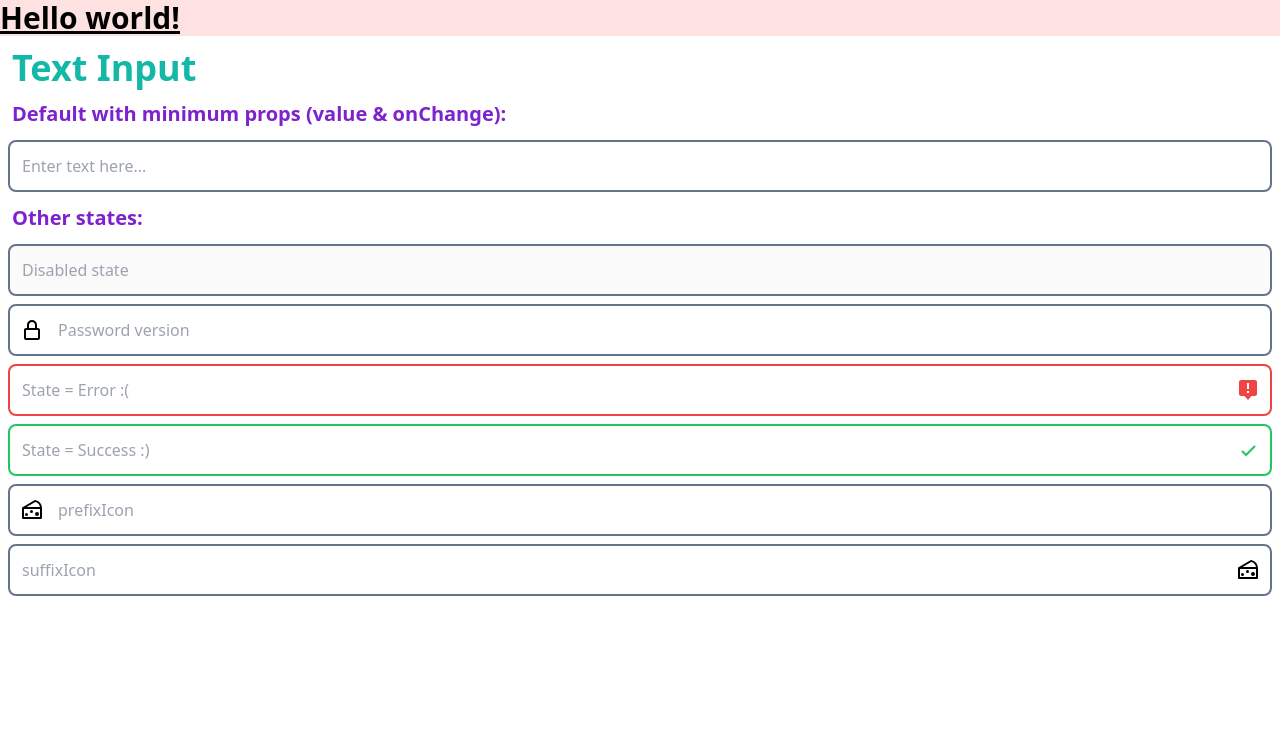
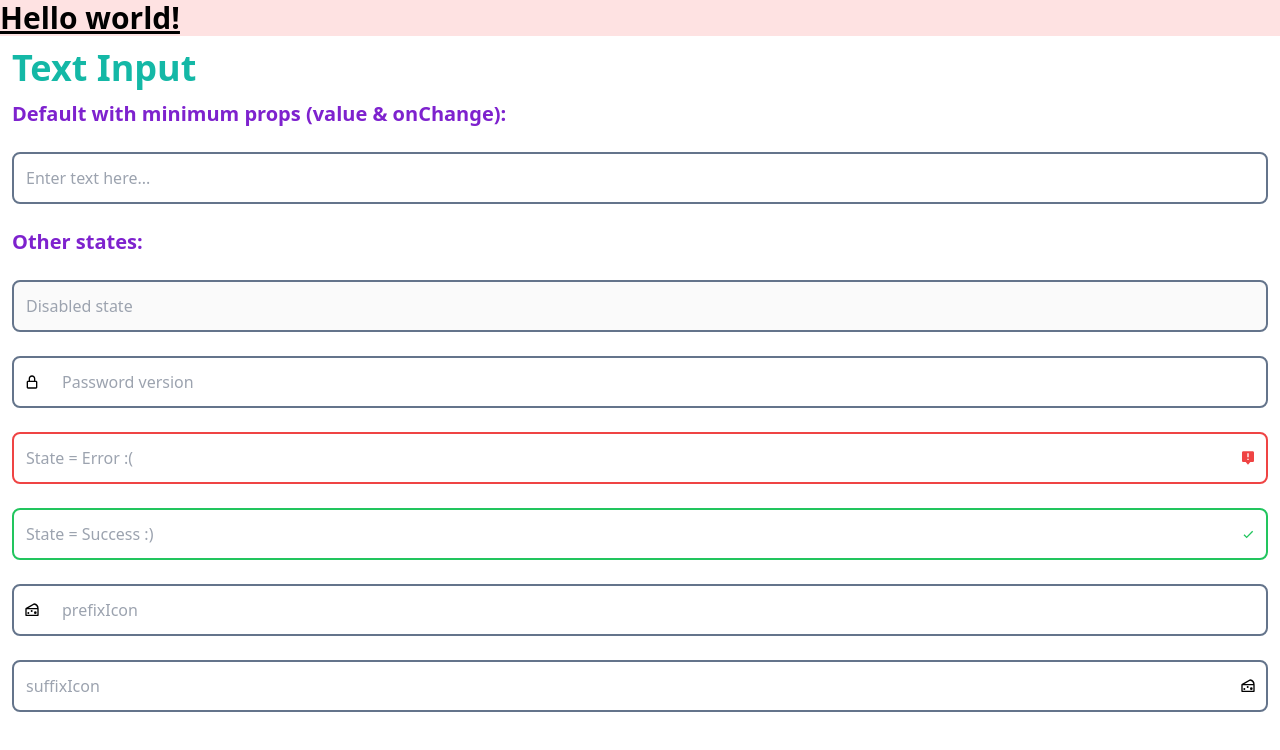
Before and after one commit to fractal-bootcamp/component-library-blders, a React (Vite) app: page / in a window 1280 px wide. Shown: the top 750 px of the page. Built offline with nearby package versions, Linux system fonts and the light colour scheme.

Commit message:
TextIcon subcomponent split out

```diff
--- /dev/null
+++ b/src/components/TextIcon.tsx
@@ -0,0 +1,57 @@
+import { IconType } from "react-icons";
+import {
+    BiLockAlt,
+    BiAt,
+    BiCheese,
+    BiCreditCard,
+    BiDollar,
+    BiEuro,
+    BiLogoReddit,
+    BiSolidMessageAltError,
+    BiCheck,
+    BiRocket,
+    BiSmile,
+    BiGame,
+} from "react-icons/bi";
+
+
+export const icons = {
+    lock: BiLockAlt,
+    at: BiAt,
+    cheese: BiCheese,
+    card: BiCreditCard,
+    dollar: BiDollar,
+    euro: BiEuro,
+    reddit: BiLogoReddit,
+    error: BiSolidMessageAltError,
+    check: BiCheck,
+    rocket: BiRocket,
+    smiley: BiSmile,
+    game: BiGame,
+}
+
+const iconColors = {
+    red: "#ef4444",
+    green: "#22c55e",
+    black: "#000000"
+}
+
+type TextIconProps = {
+    type: keyof typeof icons;
+    color?: keyof typeof iconColors;
+    size?: number;
+}
+
+export const TextIcon = ({ type, color = "black", size = 6 }: TextIconProps) => {
+
+    const IconObject = icons[type]
+
+    const iconColor = iconColors[color]
+
+    // DANGER - dynamically constructed tailwind has a habit of failing
+    const iconStyle = `h-${size} w-${size} mx-3 flex items-center`
+
+    return (
+        <IconObject color={iconColor} className={iconStyle} />
+    );
+}
--- a/src/components/TextInput.tsx
+++ b/src/components/TextInput.tsx
@@ -1,37 +1,5 @@
-import { IconType } from "react-icons";
-import {
-    BiLockAlt,
-    BiAt,
-    BiCheese,
-    BiCreditCard,
-    BiDollar,
-    BiEuro,
-    BiLogoReddit,
-    BiSolidMessageAltError,
-    BiCheck,
-} from "react-icons/bi";
+import { TextIcon, icons } from "./TextIcon";
 
-type IconOption = "lock" | "at" | "cheese" | "card" | "dollar" | "euro" | "reddit" | "error" | "check";
-
-
-const iconLookup = (name: string | undefined): IconType | null => {
-
-    if (!name) return null
-
-    const icons: { [key in IconOption]: IconType } = {
-        lock: BiLockAlt,
-        at: BiAt,
-        cheese: BiCheese,
-        card: BiCreditCard,
-        dollar: BiDollar,
-        euro: BiEuro,
-        reddit: BiLogoReddit,
-        error: BiSolidMessageAltError,
-        check: BiCheck,
-    };
-
-    return icons[name as IconOption] || null;
-}
 
 type TextInputProps = {
     value: string;
@@ -39,36 +7,28 @@ type TextInputProps = {
     placeholderText?: string;
     isPassword?: boolean;
     isDisabled?: boolean;
-    prefixIcon?: IconOption;
-    suffixIcon?: IconOption;
+    prefixIcon?: keyof typeof icons;
+    suffixIcon?: keyof typeof icons;
     validationState?: "error" | "success" | null;
     autoIcons?: boolean;
 }
 
 /**
- * Features and Props:
+ * TextInput Component
  *
- * - Supports validation states such as error and success.
- * - Allows toggling of hidden password option.
- * - Ability to set the input field as disabled.
- * - Option to include prefix and suffix icons.
- * - Supports popover info icon.
- * - Placeholder text can be customized.
- * - Provides value and onChange handler for input control.
+ * Still to add in Animations:
  *
- * Default Animations:
+ * - Focus: border color change, shadow effect.
+ * - Error: shake animation.
  *
- * - Focus animation includes border color change and slight shadow effect.
- * - Shake animation triggered on validation error.
- *
- * @param {string} value - The current value of the input field.
- * @param {Function} onChange - The function to handle changes in the input field.
- * @param {string} placeholderText - The text to display as a placeholder in the input field.
- * @param {boolean} isPassword - Indicates if the input field should be of type password.
- * @param {boolean} isDisabled - Indicates if the input field should be disabled.
- * @param {string} prefixIcon - The icon to display as a prefix in the input field.
- * @param {string} suffixIcon - The icon to display as a suffix in the input field.
- * @param {"error" | "success" | null } validationState - The validation state of the input field.
+ * @param {string} value - Current input value.
+ * @param {Function} onChange - Handles input changes.
+ * @param {string} placeholderText - Placeholder text.
+ * @param {boolean} isPassword - Password input type.
+ * @param {boolean} isDisabled - Disabled input field.
+ * @param {string} prefixIcon - Prefix icon.
+ * @param {string} suffixIcon - Suffix icon.
+ * @param {"error" | "success" | null } validationState - Validation state.
  *
  * @returns {JSX.Element}
  */
@@ -84,76 +44,74 @@ export const TextInput = ({
     autoIcons = true
 }: TextInputProps) => {
 
+    // Use placeholder text if provided, otherwise use something appropriate
+    const placeholderTextFinal = placeholderText
+        ? placeholderText
+        : isPassword
+            ? "Enter password..."
+            : "Enter text here...";
 
+    // Use prefix icon on the Left if provided, or else another icon if appropriate
+    const LeftIcon = prefixIcon ? (
+        <TextIcon type={prefixIcon} />
+    ) : (autoIcons && isPassword ? (
+        <TextIcon type="lock" />
+    ) : null
+    );
 
-    // Let's show some default icons if autoIcons is true
-    if (autoIcons && !prefixIcon && isPassword) {
-        prefixIcon = "lock"
-    }
-    if (autoIcons && !suffixIcon && validationState === "success") {
-        suffixIcon = "check"
-    }
-    if (autoIcons && !suffixIcon && validationState === "error") {
-        suffixIcon = "error"
-    }
+    // Use suffix icon on the Right if provided, or else another icon if appropriate
+    const RightIcon = suffixIcon ? (
+        <TextIcon type={suffixIcon} />
+    ) : (autoIcons && validationState === "success" ? (
+        <TextIcon type="check" color="green" />
+    ) : (autoIcons && validationState === "error" ? (
+        <TextIcon type="error" color="red" />
+    ) : null));
 
-    const PrefixIconObject: IconType | null = iconLookup(prefixIcon)
-
-    const SuffixIconObject: IconType | null = iconLookup(suffixIcon)
-
-
+    // Border is green for success, red for problems
+    const borderColor = validationState === "success"
+        ? "border-green-500"
+        : validationState === "error"
+            ? "border-red-500"
+            : "border-slate-500";
 
     const containerStyle = `
         relative
         flex
         flex-col
         flex-grow
-        rounded-lg
-        m-2
+
+
 
     `;
-
-    // Padding notes:
-    // w-6 + m-3 + m-3 = *-12 (48px) on the icon
-    // this must equal the pl-12 or pr-12 padding used in inputPadding box when icon appears
-    //
-    // Transform notes:
-    // top-1/2 puts top edge at 50% of containing element's height
-    // transform -translate-y-1/2 ...translates element vertically by -50% of its own height
-    const iconStyle = "h-6 w-6 mx-3 top-1/2 transform -translate-y-1/2";
 
     const inputPadding = `
         rounded-lg
         p-3
-        ${prefixIcon ? "pl-12" : ""}
-        ${suffixIcon ? "pr-12" : ""}
+        m-3
+        flex-grow
+        ${LeftIcon ? "pl-12" : ""}
+        ${RightIcon ? "pr-12" : ""}
         border border-2
-        ${validationState === "success" ? "border-green-500" : ""}
-        ${validationState === "error" ? "border-red-500" : ""}
-        ${!validationState ? "border-slate-500" : ""}
-
-
+        ${borderColor}
     `;
 
-    if (!placeholderText) {
-        placeholderText = isPassword ? "Enter password..." : "Enter text here...";
-    }
-
-    const iconColor = validationState === "error" ? "#ef4444" : validationState === "success" ? "#22c55e" : undefined;
 
     return (
         <>
             <div className={containerStyle}>
-                {prefixIcon && PrefixIconObject && <PrefixIconObject color={iconColor} className={`${iconStyle} absolute left-0`} />}
+                <div className="relative flex flex-row items-center">
+                    {LeftIcon && <div className="absolute left-3">{LeftIcon}</div>}
                     <input
                         type={isPassword ? "password" : "text"}
                         value={value}
                         onChange={(e) => onChange(e.target.value)}
-                    placeholder={placeholderText}
+                        placeholder={placeholderTextFinal}
                         disabled={isDisabled}
-                    className={inputPadding}
+                        className={`${inputPadding} ${LeftIcon ? "pl-12" : ""} ${RightIcon ? "pr-12" : ""}`}
                     />
-                {suffixIcon && SuffixIconObject && <SuffixIconObject color={iconColor} className={`${iconStyle} absolute right-0`} />}
+                    {RightIcon && <div className="absolute right-3">{RightIcon}</div>}
+                </div>
             </div>
         </>
     );
```
Lines whose indentation alone changed are shown as unchanged.
